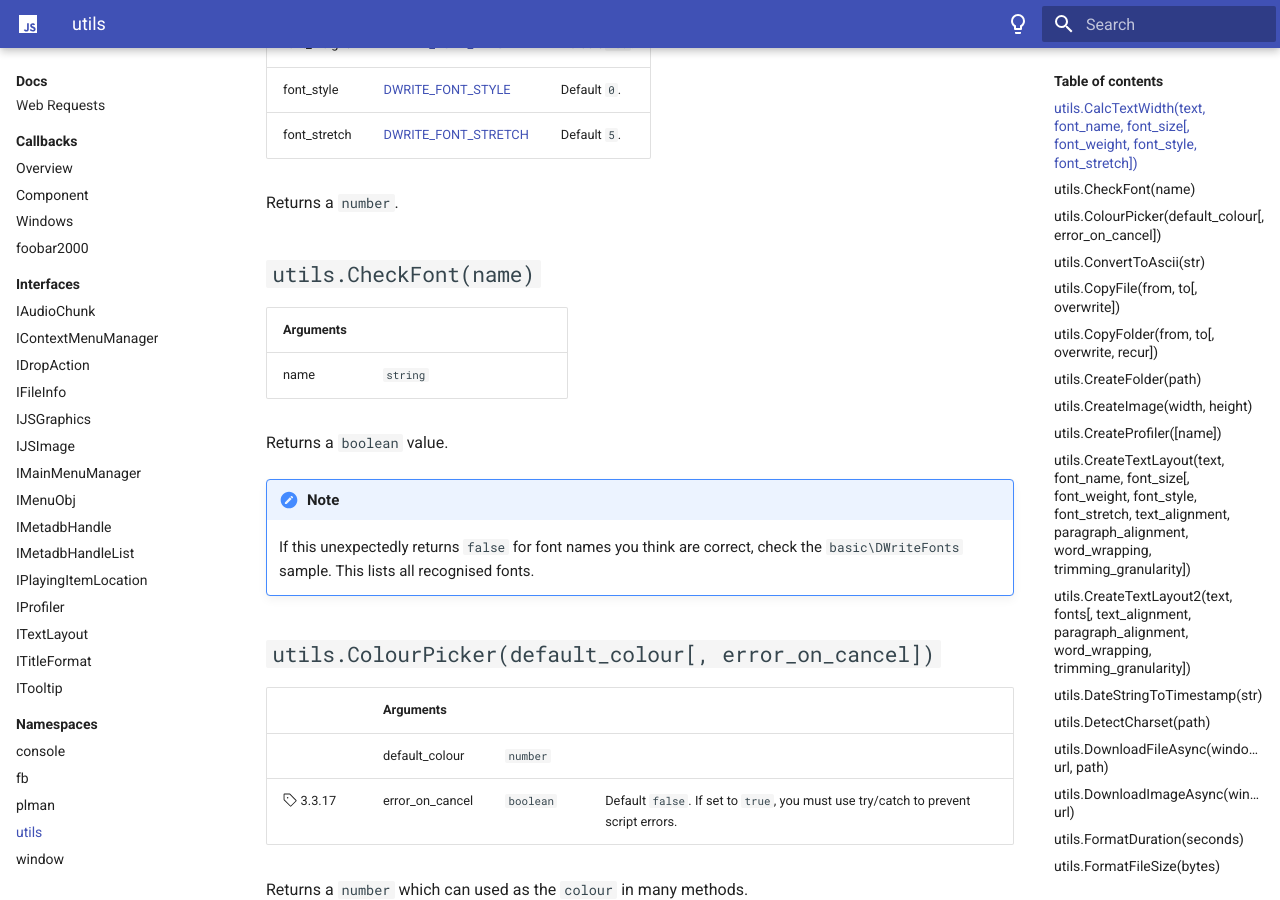
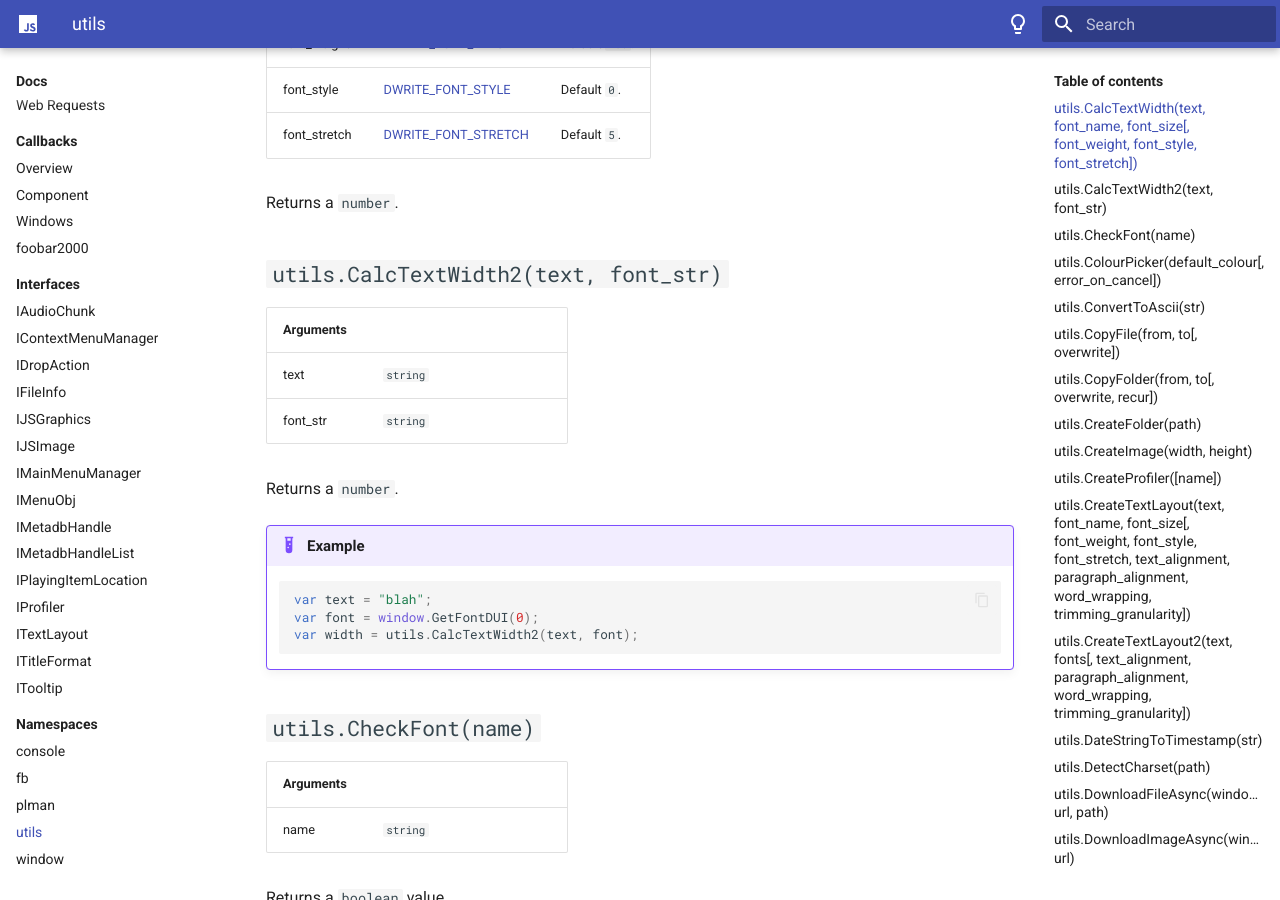
Before and after one commit to jscript-panel/jscript-panel.github.io, an MkDocs documentation site: the page built from docs/docs/namespaces/utils.md, in a window 1280 px wide and 900 px high, scrolled down 986 px. Built offline with MkDocs 1.6.1 and Material for MkDocs 9.7.7, drawn with Linux system fonts in a browser that asks for light colours.

Commit message:
utils.CalcTextWidth2

````diff
--- a/docs/docs/namespaces/utils.md
+++ b/docs/docs/namespaces/utils.md
@@ -26,6 +26,21 @@ The version number corresponds with the string like these examples:
 |font_stretch|[DWRITE_FONT_STRETCH](../flags.md#dwrite_font_stretch)|Default `5`.|
 
 Returns a `number`.
+
+## `utils.CalcTextWidth2(text, font_str)`
+|Arguments|||
+|---|---|---|
+|text|`string`|
+|font_str|`string`
+
+Returns a `number`.
+
+!!! example
+	```js
+	var text = "blah";
+	var font = window.GetFontDUI(0);
+	var width = utils.CalcTextWidth2(text, font);
+	```
 
 ## `utils.CheckFont(name)`
 |Arguments|||
````
